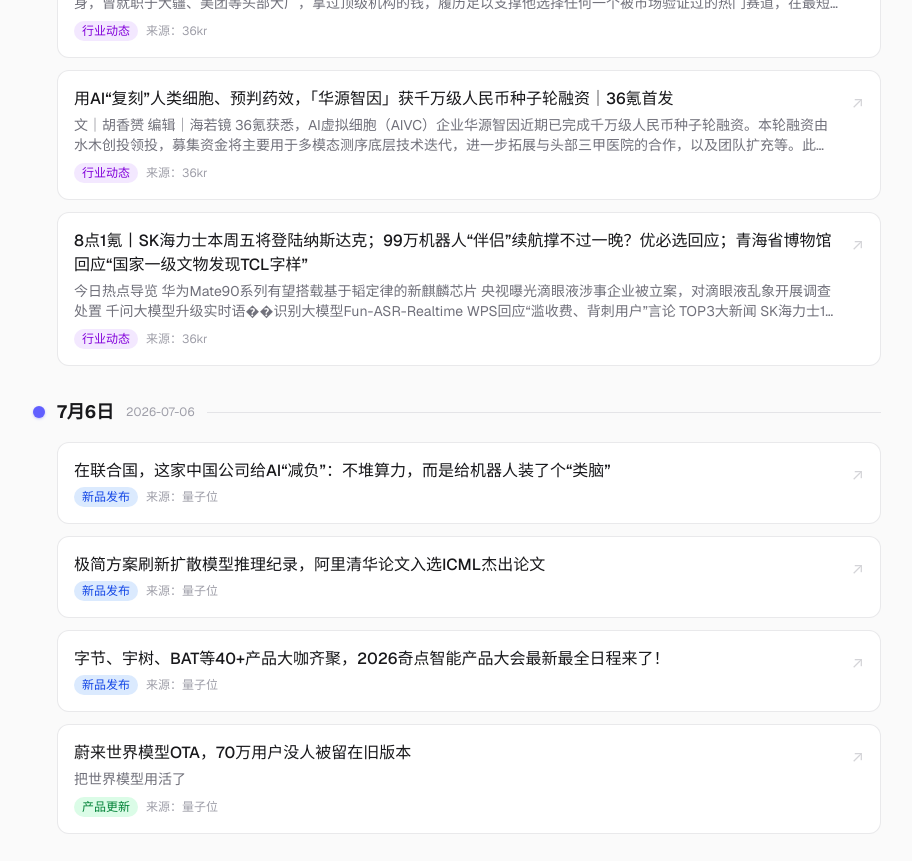
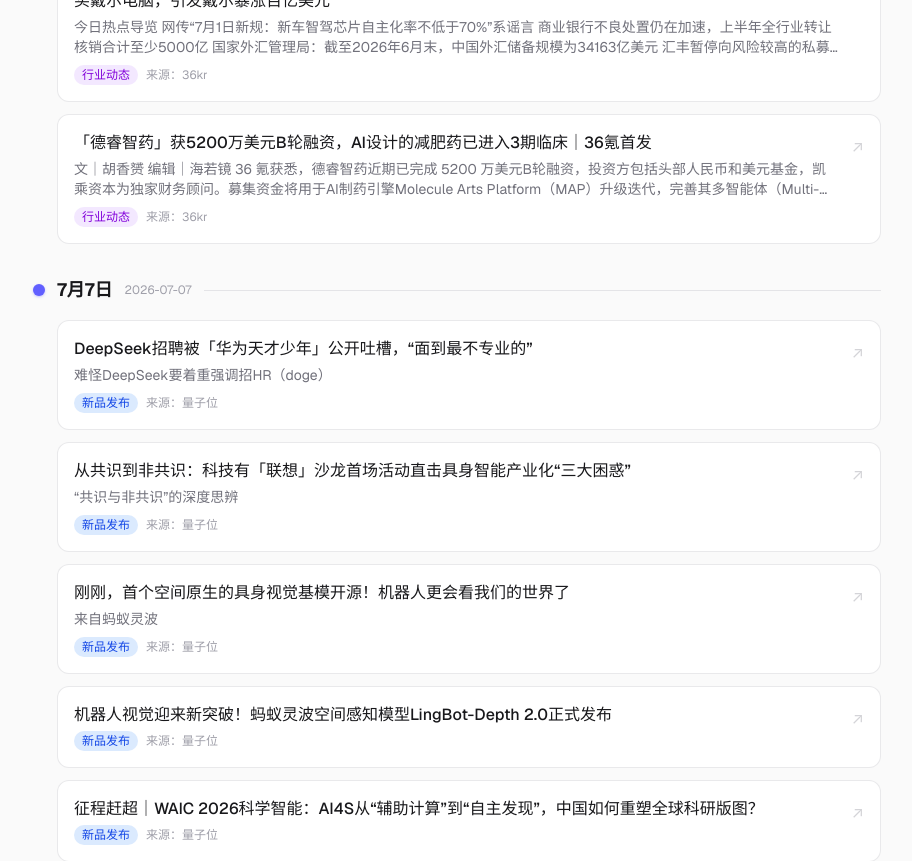
Before and after one commit to mingzhong717-droid/xia-aigc, a Next.js app: page /news in a window 1280 px wide. Shown: the part 520-1381 px from the top of the page, without its empty margins (183-1095 px from the left). Built offline with nearby package versions, Linux system fonts and the light colour scheme.

Commit message:
chore: 自动更新 AI 快讯 2026-07-08

```diff
--- a/src/data/news.ts
+++ b/src/data/news.ts
@@ -10,87 +10,87 @@ export interface NewsItem {
 }
 
 // 快讯数据 - 由 scripts/fetch-news.mjs 自动更新
-// 最后更新时间: 2026-07-07 02:49:23 UTC
+// 最后更新时间: 2026-07-08 02:26:51 UTC
 export const news: NewsItem[] = [
   {
     id: "news-001",
-    title: "Claude的脑子里，也长出了一块「意识」",
-    summary: "内部发现「类脑空间」，删掉就变傻",
+    title: "36氪首发 | 获上海国投领投，这家量子传感企业产品已落地惯性导航、气体监测等",
+    summary: "图源/企业 作者丨欧雪 编辑丨袁斯来 硬氪获悉，上海量感智能科技有限公司（以下简称“量感智能”）近日已完成数千万元天使轮融资，由孚腾资本（上海国投旗下）领投，六禾创投跟投。 量感智能公司于2023年9月成立，由上海交通大学量子感知研究所成员孵化。公司聚焦量子传感方向，已推出的产品覆盖惯性导航、气体监",
+    source: "36kr",
+    sourceUrl: "https://36kr.com",
+    url: "https://36kr.com/p/3886301334630407?f=rss",
+    date: "2026-07-08",
+    category: "industry",
+  },
+  {
+    id: "news-002",
+    title: "8点1氪丨前华为天才少年吐槽DeepSeek面试，称面试官质疑他抄袭；苹果折叠屏已在量产；特朗普呼吁购买戴尔电脑，引发戴尔暴涨百亿美元",
+    summary: "今日热点导览 网传“7月1日新规：新车智驾芯片自主化率不低于70%”系谣言 商业银行不良处置仍在加速，上半年全行业转让核销合计至少5000亿 国家外汇管理局：截至2026年6月末，中国外汇储备规模为34163亿美元 汇丰暂停向风险较高的私募信贷客户提供贷款 SpaceX公布AI数据中心计划，同步推进",
+    source: "36kr",
+    sourceUrl: "https://36kr.com",
+    url: "https://36kr.com/p/3886238403129353?f=rss",
+    date: "2026-07-08",
+    category: "industry",
+  },
+  {
+    id: "news-003",
+    title: "「德睿智药」获5200万美元B轮融资，AI设计的减肥药已进入3期临床｜36氪首发",
+    summary: "文｜胡香赟 编辑｜海若镜 36 氪获悉，德睿智药近期已完成 5200 万美元B轮融资，投资方包括头部人民币和美元基金，凯乘资本为独家财务顾问。募集资金将用于AI制药引擎Molecule Arts Platform（MAP）升级迭代，完善其多智能体（Multi-Agent）协同体系与临床数据闭环（Cl",
+    source: "36kr",
+    sourceUrl: "https://36kr.com",
+    url: "https://36kr.com/p/3885479689465858?f=rss",
+    date: "2026-07-08",
+    category: "industry",
+  },
+  {
+    id: "news-004",
+    title: "DeepSeek招聘被「华为天才少年」公开吐槽，“面到最不专业的”",
+    summary: "难怪DeepSeek要着重强调招HR（doge）",
     source: "量子位",
     sourceUrl: "https://www.qbitai.com",
-    url: "https://www.qbitai.com/2026/07/444741.html",
+    url: "https://www.qbitai.com/2026/07/445608.html",
     date: "2026-07-07",
     category: "product",
   },
   {
-    id: "news-002",
-    title: "前大疆员工做了款消费级纺织机，拿下红杉、顺为、米哈游等数亿融资｜产品观察",
-    summary: "作者｜黄楠 编辑｜袁斯来 浪爪智能（CLAWLAB）创始人胡文鑫，是当下硬件赛道一个不太按常理出牌的人。 工程师背景出身，曾就职于大疆、美团等头部大厂，拿过顶级机构的钱，履历足以支撑他选择任何一个被市场验证过的热门赛道，在最短时间内做出产品、讲故事、滚动融资。 但胡文鑫扎进了一个过去三十年几乎无人问",
-    source: "36kr",
-    sourceUrl: "https://36kr.com",
-    url: "https://36kr.com/p/3876837605585160?f=rss",
-    date: "2026-07-07",
-    category: "industry",
-  },
-  {
-    id: "news-003",
-    title: "用AI“复刻”人类细胞、预判药效，「华源智因」获千万级人民币种子轮融资｜36氪首发",
-    summary: "文｜胡香赟 编辑｜海若镜 36氪获悉，AI虚拟细胞（AIVC）企业华源智因近期已完成千万级人民币种子轮融资。本轮融资由水木创投领投，募集资金将主要用于多模态测序底层技术迭代，进一步拓展与头部三甲医院的合作，以及团队扩充等。此外，华源智因团队已计划启动新一轮融资。 华源智因创始团队由资深医药产业从业者",
-    source: "36kr",
-    sourceUrl: "https://36kr.com",
-    url: "https://36kr.com/p/3883943959621634?f=rss",
-    date: "2026-07-07",
-    category: "industry",
-  },
-  {
-    id: "news-004",
-    title: "8点1氪丨SK海力士本周五将登陆纳斯达克；99万机器人“伴侣”续航撑不过一晚？优必选回应；青海省博物馆回应“国家一级文物发现TCL字样”",
-    summary: "今日热点导览 华为Mate90系列有望搭载基于韬定律的新麒麟芯片 央视曝光滴眼液涉事企业被立案，对滴眼液乱象开展调查处置 千问大模型升级实时语��识别大模型Fun-ASR-Realtime WPS回应“滥收费、背刺用户”言论 TOP3大新闻 SK海力士10日在纳斯达克上市290亿美元规模ADR，创外",
-    source: "36kr",
-    sourceUrl: "https://36kr.com",
-    url: "https://36kr.com/p/3884831072514309?f=rss",
-    date: "2026-07-07",
-    category: "industry",
-  },
-  {
     id: "news-005",
-    title: "在联合国，这家中国公司给AI“减负”：不堆算力，而是给机器人装了个“类脑”",
-    summary: "",
+    title: "从共识到非共识：科技有「联想」沙龙首场活动直击具身智能产业化“三大困惑”",
+    summary: "“共识与非共识”的深度思辨",
     source: "量子位",
     sourceUrl: "https://www.qbitai.com",
-    url: "https://www.qbitai.com/2026/07/444733.html",
-    date: "2026-07-06",
+    url: "https://www.qbitai.com/2026/07/445443.html",
+    date: "2026-07-07",
     category: "product",
   },
   {
     id: "news-006",
-    title: "极简方案刷新扩散模型推理纪录，阿里清华论文入选ICML杰出论文",
-    summary: "",
+    title: "刚刚，首个空间原生的具身视觉基模开源！机器人更会看我们的世界了",
+    summary: "来自蚂蚁灵波",
     source: "量子位",
     sourceUrl: "https://www.qbitai.com",
-    url: "https://www.qbitai.com/2026/07/444721.html",
-    date: "2026-07-06",
+    url: "https://www.qbitai.com/2026/07/445230.html",
+    date: "2026-07-07",
     category: "product",
   },
   {
     id: "news-007",
-    title: "字节、宇树、BAT等40+产品大咖齐聚，2026奇点智能产品大会最新最全日程来了！",
+    title: "机器人视觉迎来新突破！蚂蚁灵波空间感知模型LingBot-Depth 2.0正式发布",
     summary: "",
     source: "量子位",
     sourceUrl: "https://www.qbitai.com",
-    url: "https://www.qbitai.com/2026/07/444043.html",
-    date: "2026-07-06",
+    url: "https://www.qbitai.com/2026/07/445184.html",
+    date: "2026-07-07",
     category: "product",
   },
   {
     id: "news-008",
-    title: "蔚来世界模型OTA，70万用户没人被留在旧版本",
-    summary: "把世界模型用活了",
+    title: "征程赶超｜WAIC 2026科学智能：AI4S从“辅助计算”到“自主发现”，中国如何重塑全球科研版图？",
+    summary: "",
     source: "量子位",
     sourceUrl: "https://www.qbitai.com",
-    url: "https://www.qbitai.com/2026/07/443868.html",
-    date: "2026-07-06",
-    category: "update",
+    url: "https://www.qbitai.com/2026/07/445067.html",
+    date: "2026-07-07",
+    category: "product",
   }
 ];
 
```
